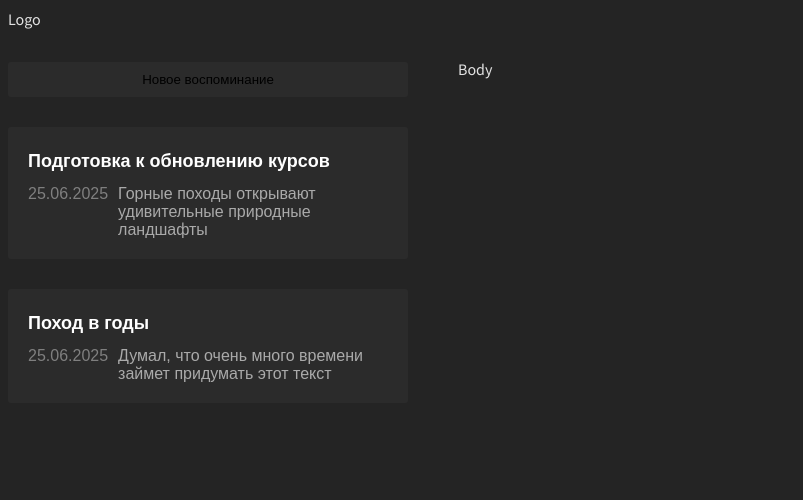
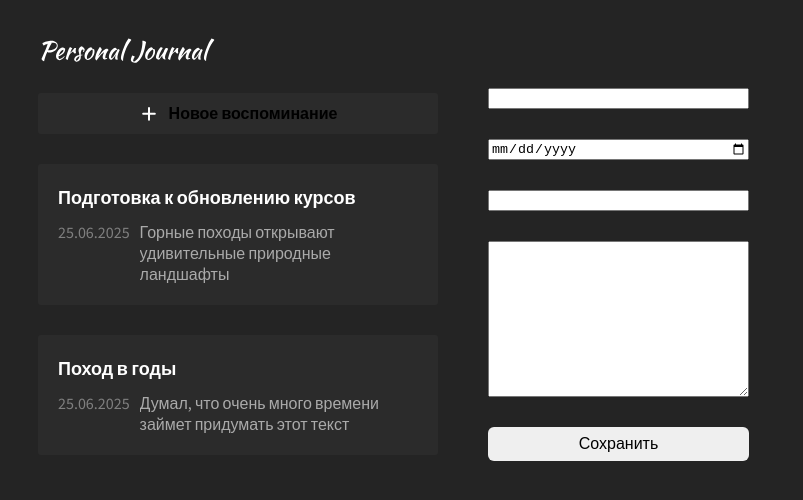
Before and after one commit to fakefedya/course-react, a React (Vite) app: page / in a window 1280 px wide. Shown: the top 500 px of the page, without its empty margins (0-803 px from the left). Built offline with nearby package versions, Linux system fonts and the light colour scheme.

Commit message:
Key в списках

```diff
--- a/src/App.css
+++ b/src/App.css
@@ -1,3 +1,4 @@
 .app {
 	display: flex;
+	padding: 30px;
 }
--- a/src/App.jsx
+++ b/src/App.jsx
@@ -1,26 +1,52 @@
+import { useState } from 'react'
 import './App.css'
 import Button from './components/Button/Button'
 import CardButton from './components/CardButton/CardButton'
 import Header from './components/Header/Header'
 import JournalAddButton from './components/JournalAddButton/JournalAddButton'
+import JournalForm from './components/JournalForm/JournalForm'
 import JournalItem from './components/JournalItem/JournalItem'
 import JournalList from './components/JournalList/JournalList'
 import Body from './layout/Body/Body'
 import LeftPanel from './layout/LeftPanel/LeftPanel'
 
 function App() {
-	const data = [
+	const INITIAL_DATA = [
 		{
+			id: 1,
 			title: 'Подготовка к обновлению курсов',
 			date: new Date(),
 			text: 'Горные походы открывают удивительные природные ландшафты',
 		},
 		{
+			id: 2,
 			title: 'Поход в годы',
 			date: new Date(),
 			text: 'Думал, что очень много времени займет придумать этот текст',
 		},
 	]
+
+	const [items, setItems] = useState(INITIAL_DATA)
+
+	const addItem = (item) => {
+		setItems((oldItems) => [
+			...oldItems,
+			{
+				text: item.text,
+				title: item.title,
+				date: new Date(item.date),
+				id: Math.max(...oldItems.map((i) => i.id)) + 1,
+			},
+		])
+	}
+
+	const sortItems = (a, b) => {
+		if (a.date < b.date) {
+			return 1
+		} else {
+			return -1
+		}
+	}
 
 	return (
 		<div className='app'>
@@ -28,23 +54,16 @@ function App() {
 				<Header />
 				<JournalAddButton />
 				<JournalList>
-					<CardButton>
-						<JournalItem
-							title={data[0].title}
-							date={data[0].date}
-							text={data[0].text}
-						/>
-					</CardButton>
-					<CardButton>
-						<JournalItem
-							title={data[1].title}
-							date={data[1].date}
-							text={data[1].text}
-						/>
-					</CardButton>
+					{items.sort(sortItems).map((el) => (
+						<CardButton key={el.id}>
+							<JournalItem title={el.title} date={el.date} text={el.text} />
+						</CardButton>
+					))}
 				</JournalList>
 			</LeftPanel>
-			<Body>Body</Body>
+			<Body>
+				<JournalForm onSubmit={addItem} />
+			</Body>
 		</div>
 	)
 }
--- a/src/components/Button/Button.jsx
+++ b/src/components/Button/Button.jsx
@@ -1,15 +1,8 @@
 import './Button.css'
-import { useState } from 'react'
 
-function Button() {
-	const [text, setText] = useState('Сохранить')
-
-	const clicked = () => {
-		setText('Закрыть')
-	}
-
+function Button({ text, onClick }) {
 	return (
-		<button onClick={clicked} className='button accent'>
+		<button className='button' onClick={onClick}>
 			{text}
 		</button>
 	)
--- a/src/components/CardButton/CardButton.css
+++ b/src/components/CardButton/CardButton.css
@@ -1,4 +1,6 @@
 .card-button {
+	font-family: 'Source Sans 3', sans-serif;
+	font-size: 18px;
 	width: 100%;
 	display: flex;
 	padding: 20px;
--- a/src/components/CardButton/CardButton.jsx
+++ b/src/components/CardButton/CardButton.jsx
@@ -2,7 +2,6 @@ import './CardButton.css'
 
 function CardButton({ children, className }) {
 	const cl = 'card-button' + (className ? ' ' + className : '')
-	console.log(className)
 	return <button className={cl}>{children}</button>
 }
 
--- a/src/components/Header/Header.css
+++ b/src/components/Header/Header.css
@@ -0,0 +1,4 @@
+.logo {
+	width: 180px;
+	height: 25px;
+}
--- a/src/components/Header/Header.jsx
+++ b/src/components/Header/Header.jsx
@@ -1,7 +1,7 @@
 import './Header.css'
 
 function Header() {
-	return <>Logo</>
+	return <img className='logo' src='/logo.svg' alt='Логотип журнала' />
 }
 
 export default Header
--- a/src/components/JournalAddButton/JournalAddButton.css
+++ b/src/components/JournalAddButton/JournalAddButton.css
@@ -1,5 +1,12 @@
 .journal-add {
+	font-family: 'Source Sans 3', sans-serif;
 	padding: 10px;
 	display: flex;
+	flex-direction: row;
 	align-items: center;
+	justify-content: center;
+	font-size: 16px;
+	font-style: normal;
+	font-weight: 600;
+	line-height: normal;
 }
--- a/src/components/JournalAddButton/JournalAddButton.jsx
+++ b/src/components/JournalAddButton/JournalAddButton.jsx
@@ -2,7 +2,33 @@ import CardButton from '../CardButton/CardButton'
 import './JournalAddButton.css'
 
 function JournalAddButton() {
-	return <CardButton className='journal-add'>Новое воспоминание</CardButton>
+	return (
+		<CardButton className='journal-add'>
+			<svg
+				xmlns='http://www.w3.org/2000/svg'
+				width='20'
+				height='21'
+				viewBox='0 0 20 21'
+				fill='none'
+			>
+				<path
+					d='M10 4.96265V16.6293'
+					stroke='white'
+					strokeWidth='2'
+					strokeLinecap='round'
+					strokeLinejoin='round'
+				/>
+				<path
+					d='M4.16669 10.796H15.8334'
+					stroke='white'
+					strokeWidth='2'
+					strokeLinecap='round'
+					strokeLinejoin='round'
+				/>
+			</svg>
+			Новое воспоминание
+		</CardButton>
+	)
 }
 
 export default JournalAddButton
--- /dev/null
+++ b/src/components/JournalForm/JournalForm.css
@@ -0,0 +1,5 @@
+.journal-form {
+	display: flex;
+	flex-direction: column;
+	gap: 30px;
+}
--- /dev/null
+++ b/src/components/JournalForm/JournalForm.jsx
@@ -0,0 +1,24 @@
+import Button from '../Button/Button'
+import './JournalForm.css'
+
+function JournalForm({ onSubmit }) {
+	const addJournalItem = (e) => {
+		e.preventDefault()
+		const formData = new FormData(e.target)
+		const formProps = Object.fromEntries(formData)
+		onSubmit(formProps)
+		e.target.reset()
+	}
+
+	return (
+		<form className='journal-form' onSubmit={addJournalItem}>
+			<input type='text' name='title' />
+			<input type='date' name='date' />
+			<input type='text' name='text' />
+			<textarea name='text' cols='30' rows='10'></textarea>
+			<Button text='Сохранить' />
+		</form>
+	)
+}
+
+export default JournalForm
```
Also changed, not shown: public/logo.svg (added).
